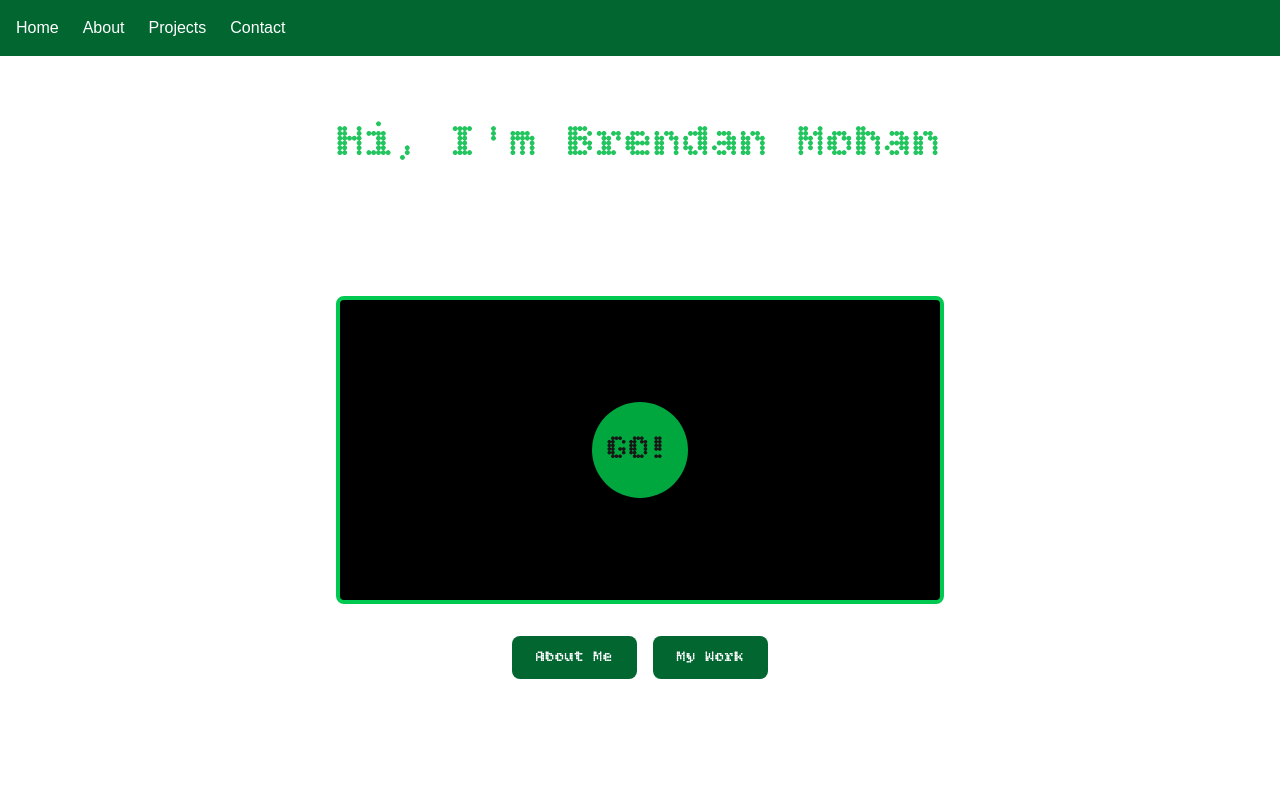
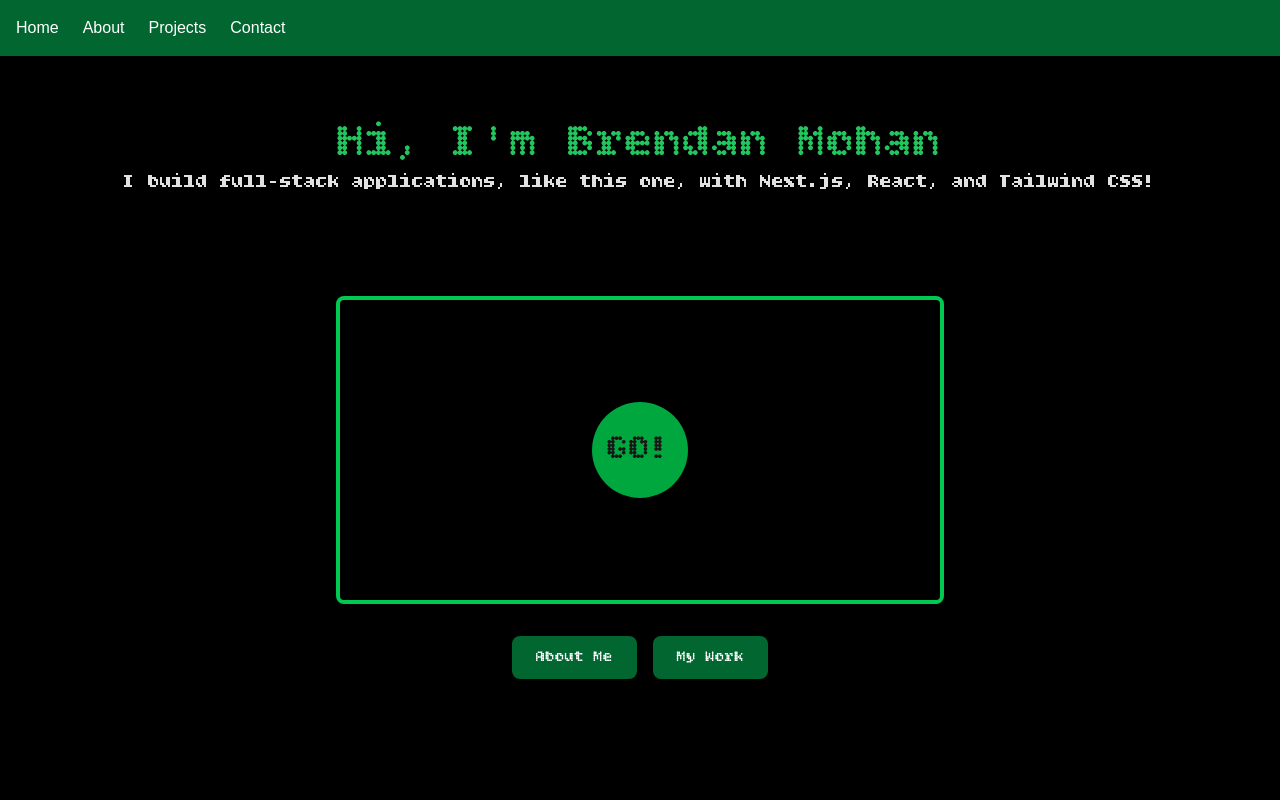
Before and after one commit to MoHanSolo/portfolio, a Next.js app: page / in a window 1280 px wide. Shown: the top 800 px of the page. Built offline with nearby package versions, Linux system fonts and the light colour scheme.

Commit message:
Troubleshooting background appearing white on some devices

```diff
--- a/app/globals.css
+++ b/app/globals.css
@@ -211,7 +211,7 @@
 }
 
 body {
-  background: var(--background);
+  @apply bg-black;
   color: var(--foreground);
   font-family: Arial, Helvetica, sans-serif;
 }
--- a/app/layout.tsx
+++ b/app/layout.tsx
@@ -1,10 +1,10 @@
 import "./globals.css";
 import type { Metadata } from "next";
 import localFont from "next/font/local";
-
 import Header from '@/components/Header';
 import Footer from '@/components/Footer';
 
+<link rel="icon" href="/favicon.ico" />
 
 const bitcount = localFont({
   src: [
--- a/components/pong.tsx
+++ b/components/pong.tsx
@@ -120,8 +120,8 @@ export default function Pong() {
     <div className="relative flex justify-center items-center mt-25 mb-10">
       <canvas
         ref={canvasRef}
-        width={WIDTH}
-        height={HEIGHT}
+        width={600}
+        height={300}
         className="bg-black border-4 border-green-500 rounded-lg"
         tabIndex={0}
       />
```
Also changed, not shown: 1 other file (tests, documents, lock files or other folders).
